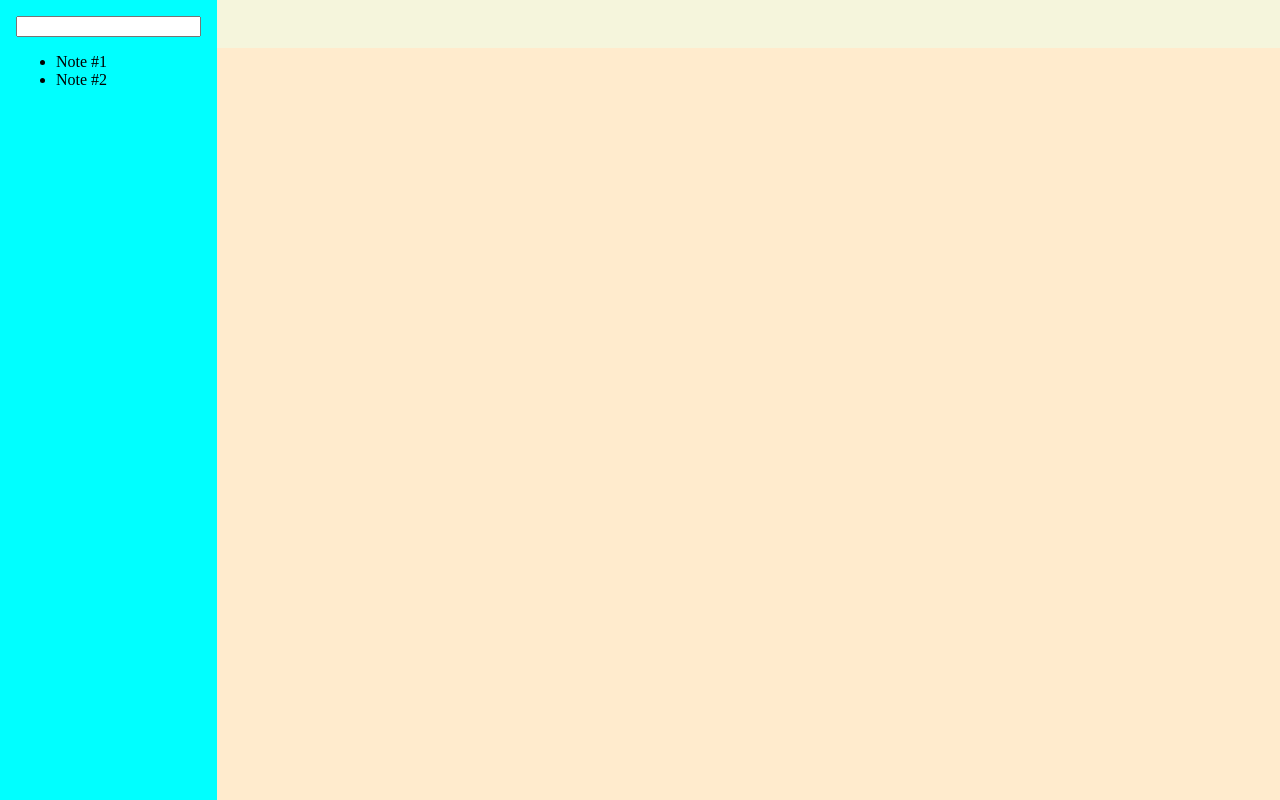
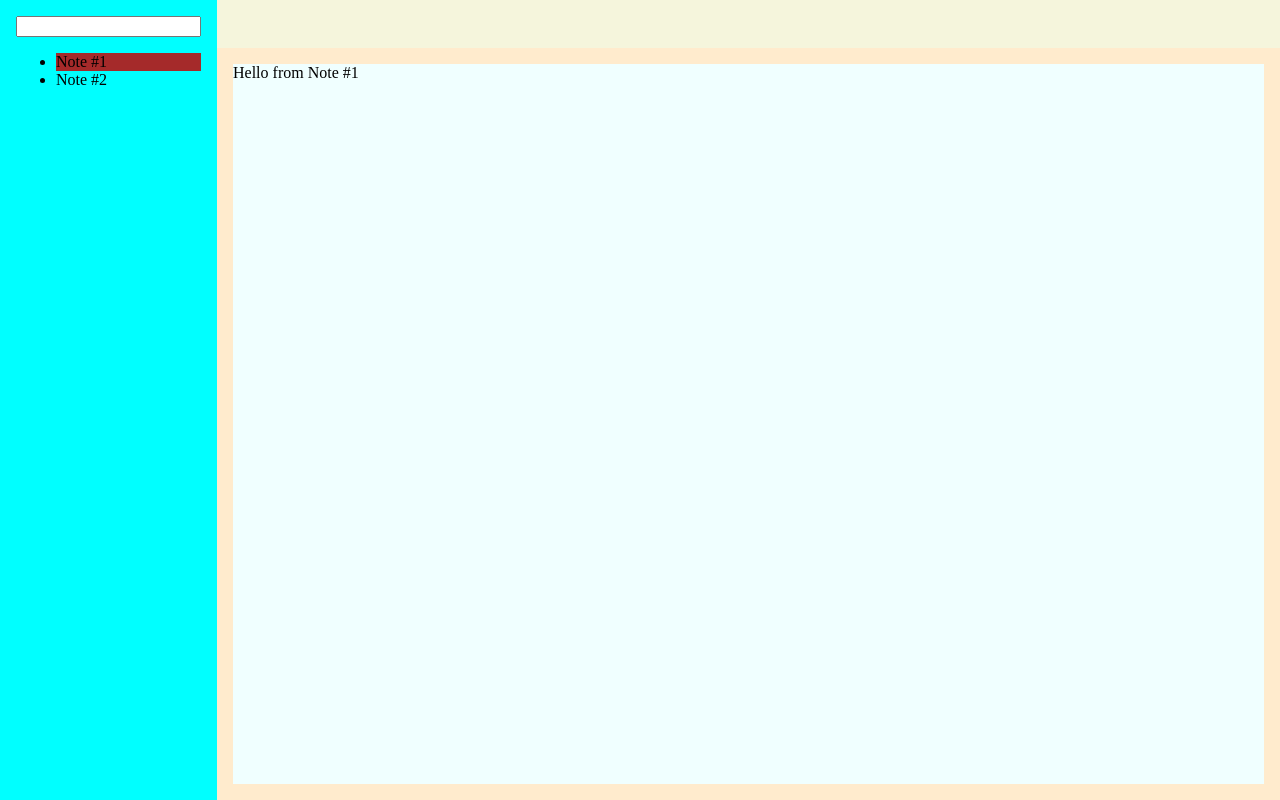
Before and after one commit to szewczukk/javascript-exercises, a website: page lab4/index.html in a window 1280 px wide. Drawn offline with Linux system fonts and the light colour scheme.

Commit message:
Add contenteditable

```diff
--- a/lab4/index.html
+++ b/lab4/index.html
@@ -14,7 +14,9 @@
 				<ul class="aside__list"></ul>
 			</aside>
 			<nav class="nav"></nav>
-			<main class="note"></main>
+			<main class="note">
+				<div class="note__editable" contenteditable></div>
+			</main>
 		</div>
 
 		<script src="script.js"></script>
--- a/lab4/script.js
+++ b/lab4/script.js
@@ -1,28 +1,62 @@
-const notes = ['Note #1', 'Note #2'];
+const notesStore = [
+	{ id: crypto.randomUUID(), title: 'Note #1', body: 'Hello from Note #1' },
+	{ id: crypto.randomUUID(), title: 'Note #2', body: 'Hello from Note #2' },
+];
+let focusedNote = notesStore[0];
 
 const asideFilter = document.querySelector('#aside__filter');
 const asideList = document.querySelector('.aside__list');
+const noteEditable = document.querySelector('.note__editable');
 
-for (const note of notes) {
-	const item = document.createElement('li');
+function itemOnClick(e) {
+	const items = document.querySelectorAll('.aside__item');
+	for (const secondItem of items) {
+		if (secondItem.getAttribute('id') === focusedNote.id) {
+			secondItem.classList.remove('aside__item--focused');
+		}
+	}
 
-	item.textContent = note;
+	e.target.classList.add('aside__item--focused');
+	focusedNote = notesStore.find((n) => n.id === e.target.getAttribute('id'));
 
-	asideList.appendChild(item);
+	noteEditable.innerHTML = focusedNote.body;
 }
 
-asideFilter.addEventListener('input', (e) => {
-	const newNotes = [];
-	const filter = e.target.value;
-	const filteredNotes = notes.filter((note) => note.includes(filter));
+function updateAsideItems(notes) {
+	const items = [];
 
-	for (const note of filteredNotes) {
+	for (const note of notes) {
 		const item = document.createElement('li');
+		item.classList.add('aside__item');
+		item.setAttribute('id', note.id);
+		item.addEventListener('click', itemOnClick);
 
-		item.textContent = note;
+		item.textContent = note.title;
 
-		newNotes.push(item);
+		if (note === focusedNote) {
+			item.classList.add('aside__item--focused');
+		}
+
+		items.push(item);
 	}
 
-	asideList.replaceChildren(...newNotes);
+	asideList.replaceChildren(...items);
+}
+
+updateAsideItems(notesStore);
+noteEditable.innerHTML = focusedNote.body;
+
+asideFilter.addEventListener('input', (e) => {
+	const filter = e.target.value;
+	const filteredNotes = notesStore.filter((note) =>
+		note.title.includes(filter),
+	);
+
+	updateAsideItems(filteredNotes);
 });
+
+noteEditable.addEventListener('input', (e) => {
+	focusedNote.body = e.target.innerHTML;
+});
+
+noteEditable.focus();
--- a/lab4/styles.css
+++ b/lab4/styles.css
@@ -6,7 +6,7 @@ body {
 	display: grid;
 	grid-template-rows: 3rem auto;
 	grid-template-columns: max-content auto;
-	grid-template-areas: "aside nav" "aside main";
+	grid-template-areas: 'aside nav' 'aside main';
 	width: 100vw;
 	height: 100vh;
 }
@@ -20,9 +20,25 @@ body {
 .note {
 	grid-area: main;
 	background-color: blanchedalmond;
+
+	padding: 1rem;
 }
 
 .nav {
 	grid-area: nav;
 	background-color: beige;
 }
+
+.note__editable {
+	width: 100%;
+	height: 100%;
+	background-color: azure;
+}
+
+.note__editable:focus {
+	outline: none;
+}
+
+.aside__item--focused {
+	background-color: brown;
+}
```
